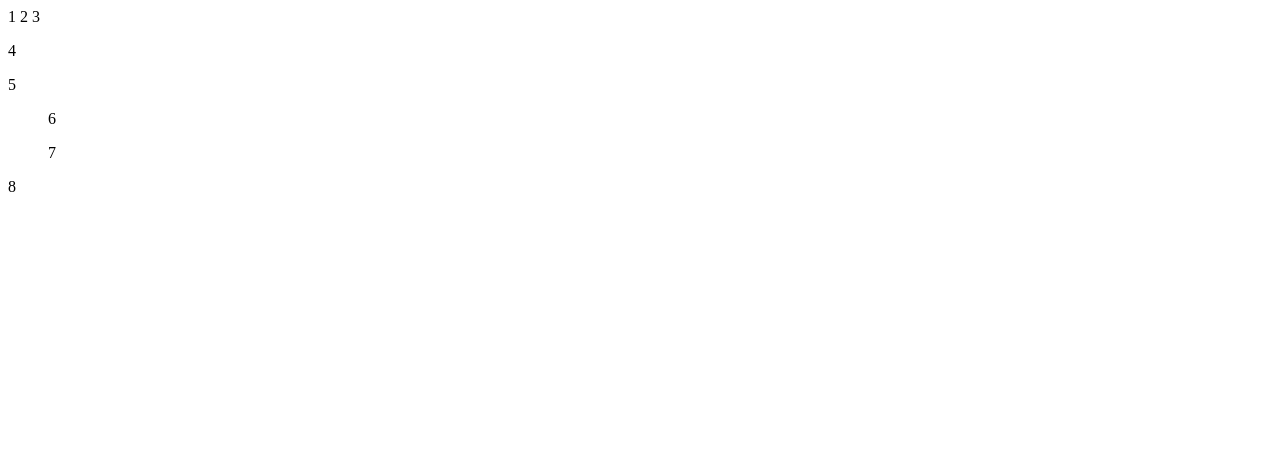
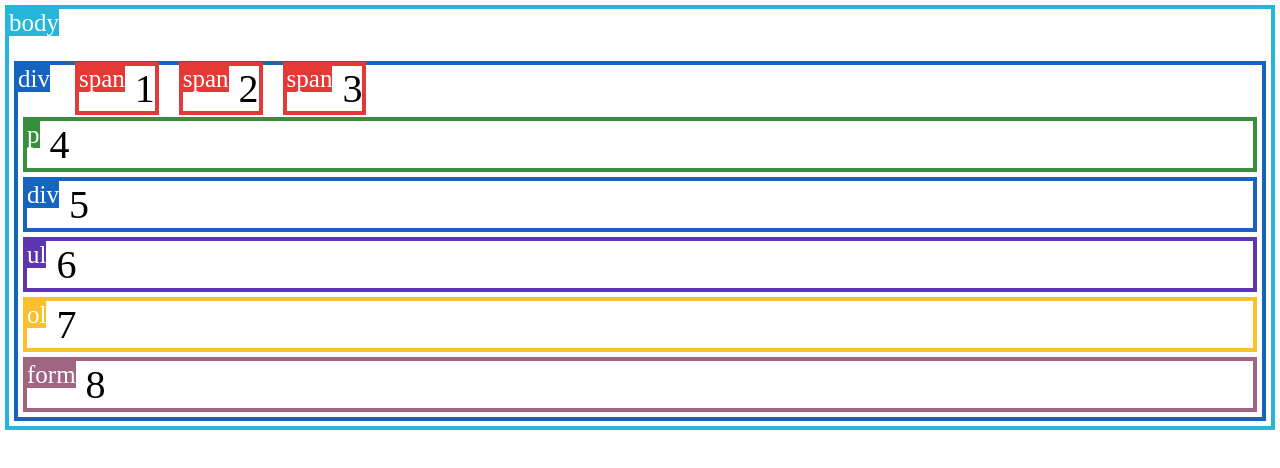
Before and after one commit to WellysonP/Pagina_HTML, a plain HTML site: page css/classeTag.html in a window 1280 px wide. Drawn offline with Linux system fonts and the light colour scheme.

Commit message:
criando tags

```diff
--- /dev/null
+++ b/css/css/externo.css
@@ -0,0 +1,3 @@
+body{
+    background-color: gold;
+}
--- a/css/css/tag.css
+++ b/css/css/tag.css
@@ -0,0 +1,24 @@
+body{
+    font-size: 40px;
+}
+
+ul,ol{
+    padding: 0;
+}
+
+li{
+    margin-left: 60px;
+}
+
+.tag{
+    border: solid 4px;
+    margin: 5px;
+}
+
+.tag label{
+    color: #fff;
+    font-size: 25px;
+    vertical-align: top;
+    margin-right: 10px;
+    padding: 0px, 5px, 3px, 3px;
+}
--- a/css/js/tag.js
+++ b/css/js/tag.js
@@ -0,0 +1,31 @@
+const colors ={
+    p: "#388e3c",
+    div: "#1565C0",
+    span: "#e53935",
+    section: "#f6709",
+    ul: "#5e35b1",
+    ol: "#fbc02d",
+    header: "#d1b60",
+    nav: "#64dd17",
+    main: "#00acc1",
+    footer: "#304ffe",
+    form: "#9f6581",
+    body: "#25b6da",
+    padrao: "#616161",
+    get(tag){
+        return this[tag] ? this[tag] : this[this.padrao]
+    }
+}
+
+document.querySelectorAll(".tag").forEach(box=>{
+    const tagName = box.tagName.toLowerCase()
+
+    box.style.borderColor = colors.get(tagName)
+
+    if(!box.classList.contains("nolabel")){
+        const label = document.createElement("label")
+        label.style.backgroundColor = colors.get(tagName)
+        label.innerHTML = tagName
+        box.insertBefore(label, box.childNodes[0])
+    }
+})
```
Also changed, not shown: css/origem.html (+4 -1 lines).
